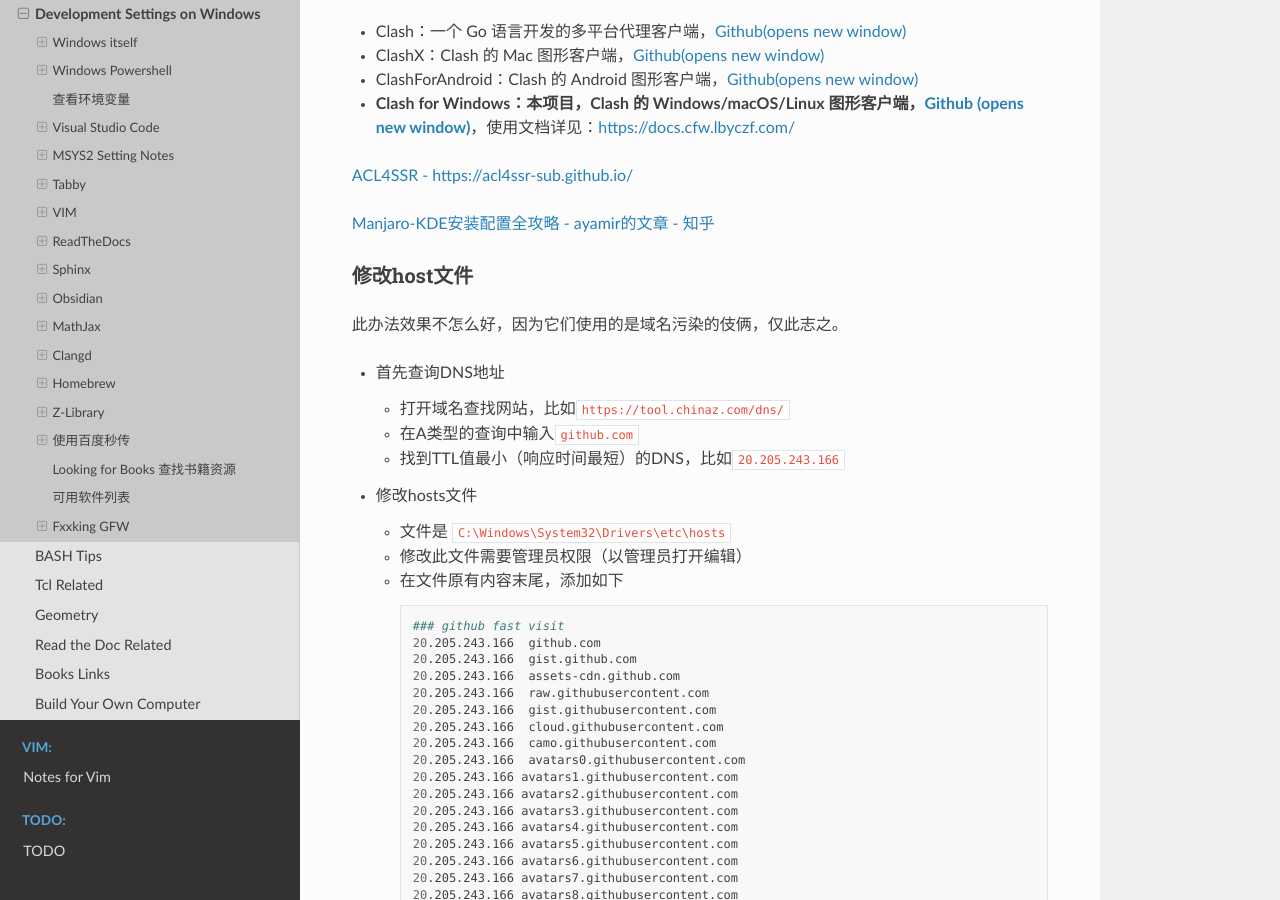
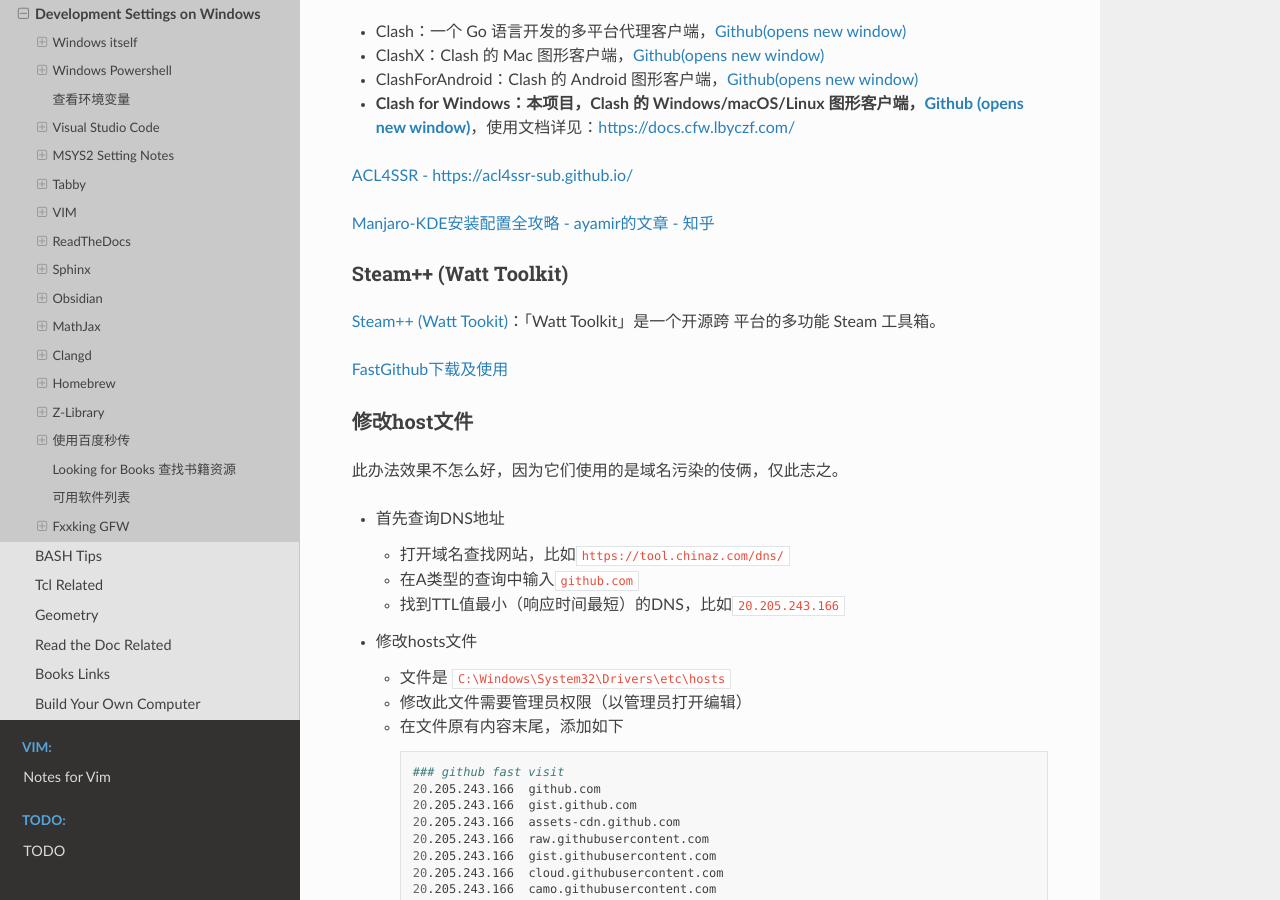
Before and after one commit to Pyrad/pyradnotes, a Sphinx documentation site: the page built from source/Notes/WinDevEnvSetup.md, in a window 1280 px wide and 900 px high, scrolled down 34649 px. Built offline with Sphinx 7.4.7 and the Read the Docs theme 2.0.0, drawn with Linux system fonts in a browser that asks for light colours.

Commit message:
Note 2 other ways to fxxk gfw

```diff
--- a/source/Notes/WinDevEnvSetup.md
+++ b/source/Notes/WinDevEnvSetup.md
@@ -1834,6 +1834,17 @@
 
 [Manjaro-KDE安装配置全攻略 - ayamir的文章 - 知乎](https://zhuanlan.zhihu.com/p/114296129)
 
+
+### Steam++ (Watt Toolkit)
+
+[Steam++ (Watt Tookit)](https://steampp.net/)：「Watt Toolkit」是一个开源跨 平台的多功能 Steam 工具箱。
+
+[FastGithub下载及使用](https://zhuanlan.zhihu.com/p/428454772)
+
+
+
+
+
 ### 修改host文件
 
 此办法效果不怎么好，因为它们使用的是域名污染的伎俩，仅此志之。
```
